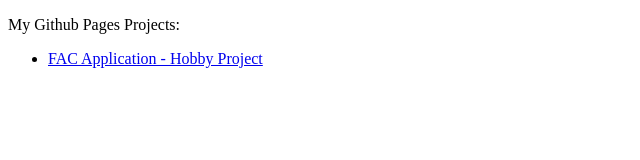
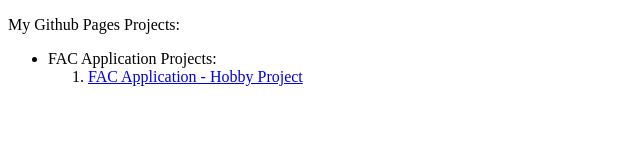
Before and after one commit to scudmarx/scudmarx.github.io, a plain HTML site: page index.html in a window 1280 px wide. Shown: the whole page, without its empty margins (0-640 px from the left). Drawn offline with Linux system fonts and the light colour scheme.

Commit message:
Update index.html

```diff
--- a/index.html
+++ b/index.html
@@ -3,7 +3,11 @@
     <body>
         <p>My Github Pages Projects:</p>
         <ul>
-            <li><a href="https://scudmarx.github.io/FAC-app-1">FAC Application - Hobby Project</a></li>
+            <li>FAC Application Projects:
+                <ol>
+                    <li><a href="https://scudmarx.github.io/FAC-app-1">FAC Application - Hobby Project</a></li>
+                </ol>
+            </li>
         </ul>
     </body>
 </html>
```
